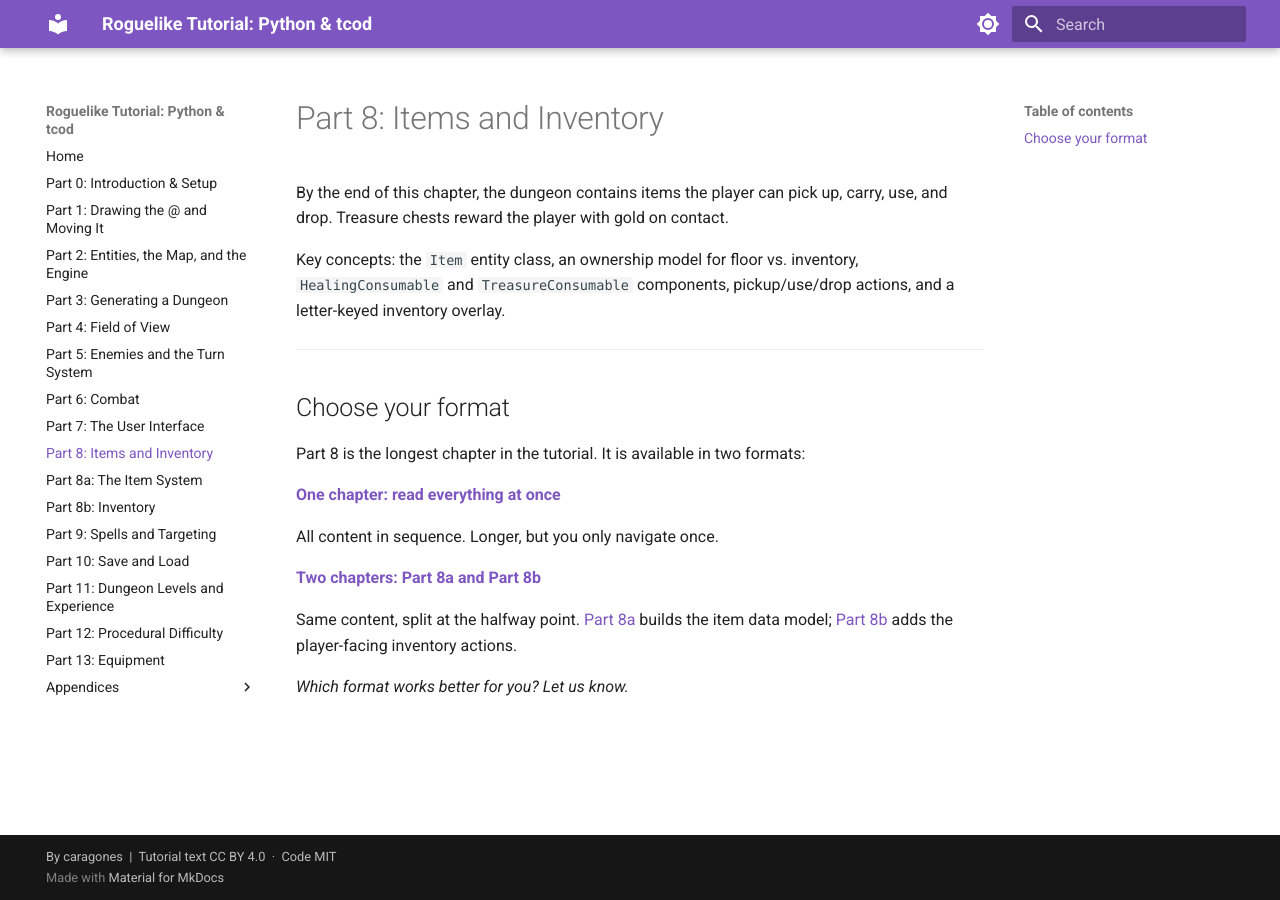
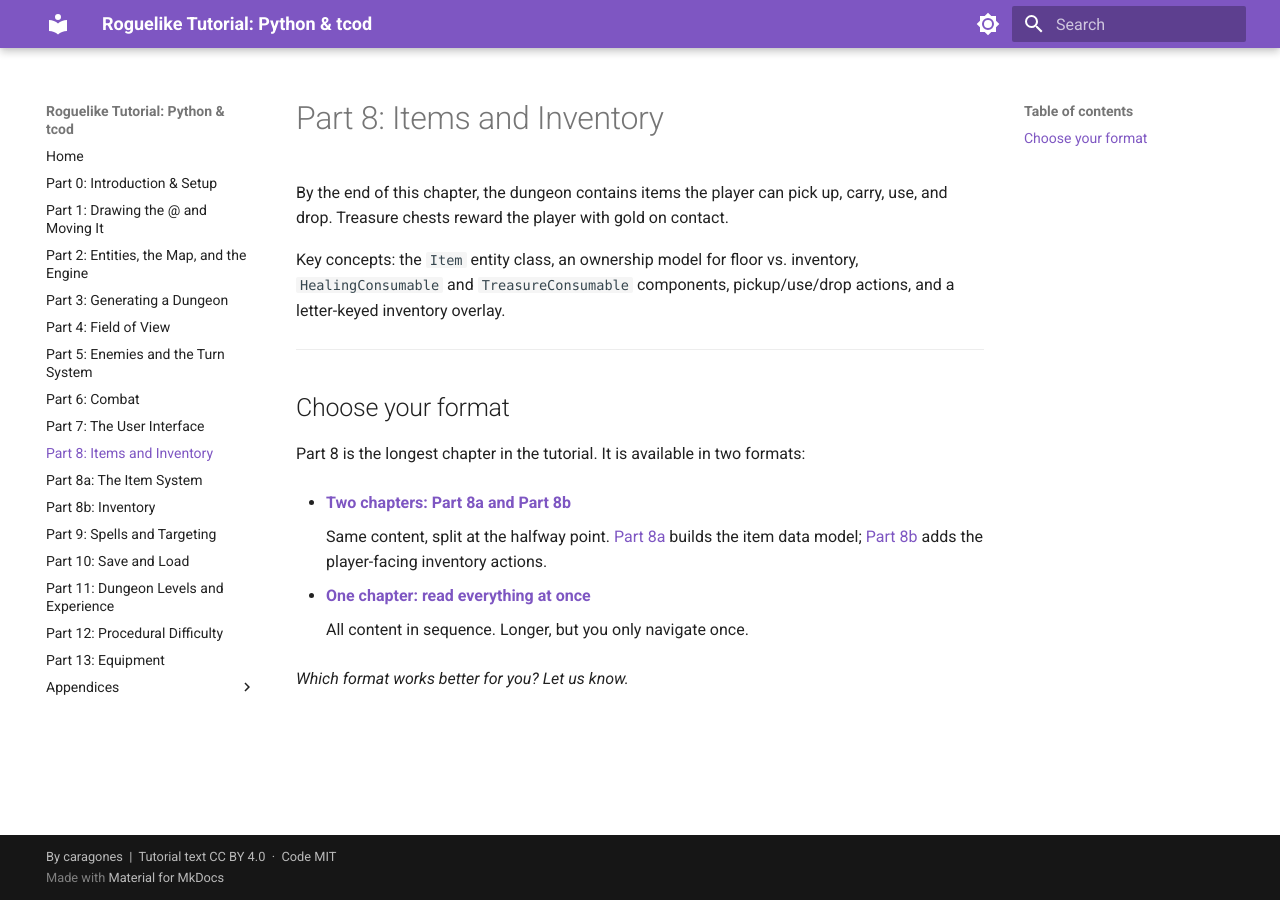
Before and after one commit to Darky-Lucera/roguelike-tutorial-python-tcod, an MkDocs documentation site: the page built from v3/part-8-intro.md, in a window 1280 px wide. Built offline with MkDocs 1.6.1 and Material for MkDocs 9.7.7, drawn with Linux system fonts in a browser that asks for light colours; some web fonts are replaced.

```diff
--- a/v3/part-8-intro.md
+++ b/v3/part-8-intro.md
@@ -15,12 +15,12 @@ Key concepts: the `Item` entity class, an ownership model for floor vs. inventor
 
 Part 8 is the longest chapter in the tutorial. It is available in two formats:
 
-**[One chapter: read everything at once](part-8.md)**
+- **[Two chapters: Part 8a and Part 8b](part-8a.md)**
 
-All content in sequence. Longer, but you only navigate once.
+    Same content, split at the halfway point. [Part 8a](part-8a.md) builds the item data model; [Part 8b](part-8b.md) adds the player-facing inventory actions.
 
-**[Two chapters: Part 8a and Part 8b](part-8a.md)**
+- **[One chapter: read everything at once](part-8.md)**
 
-Same content, split at the halfway point. [Part 8a](part-8a.md) builds the item data model; [Part 8b](part-8b.md) adds the player-facing inventory actions.
+    All content in sequence. Longer, but you only navigate once.
 
 *Which format works better for you? Let us know.*
```
